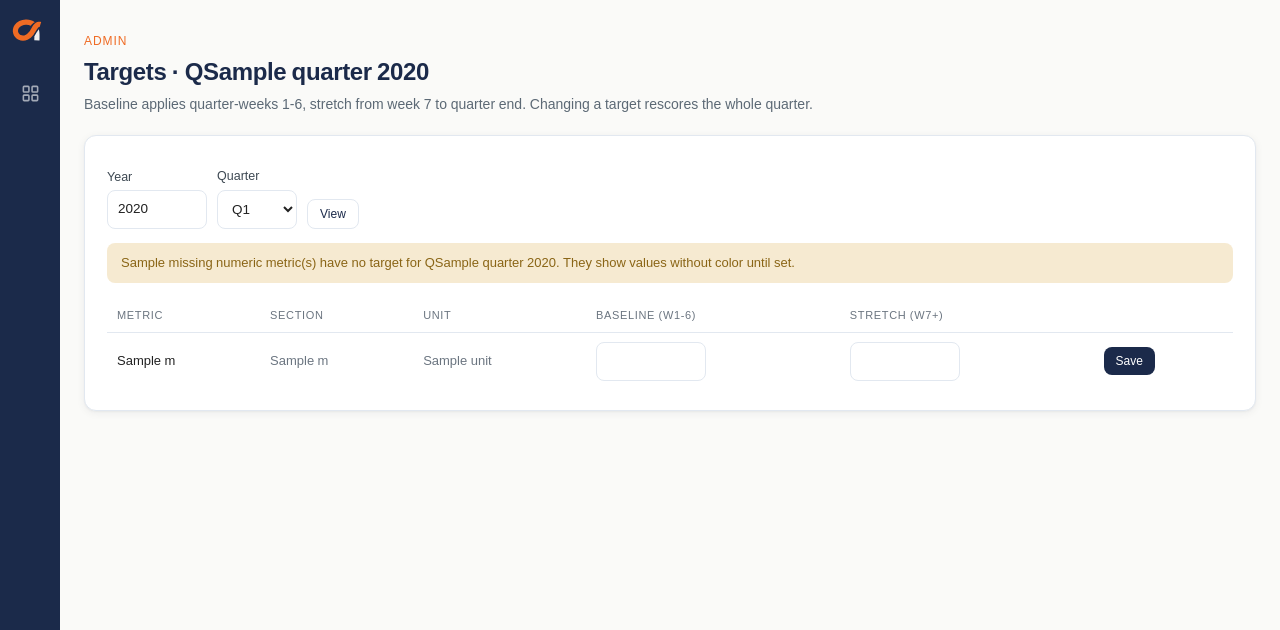
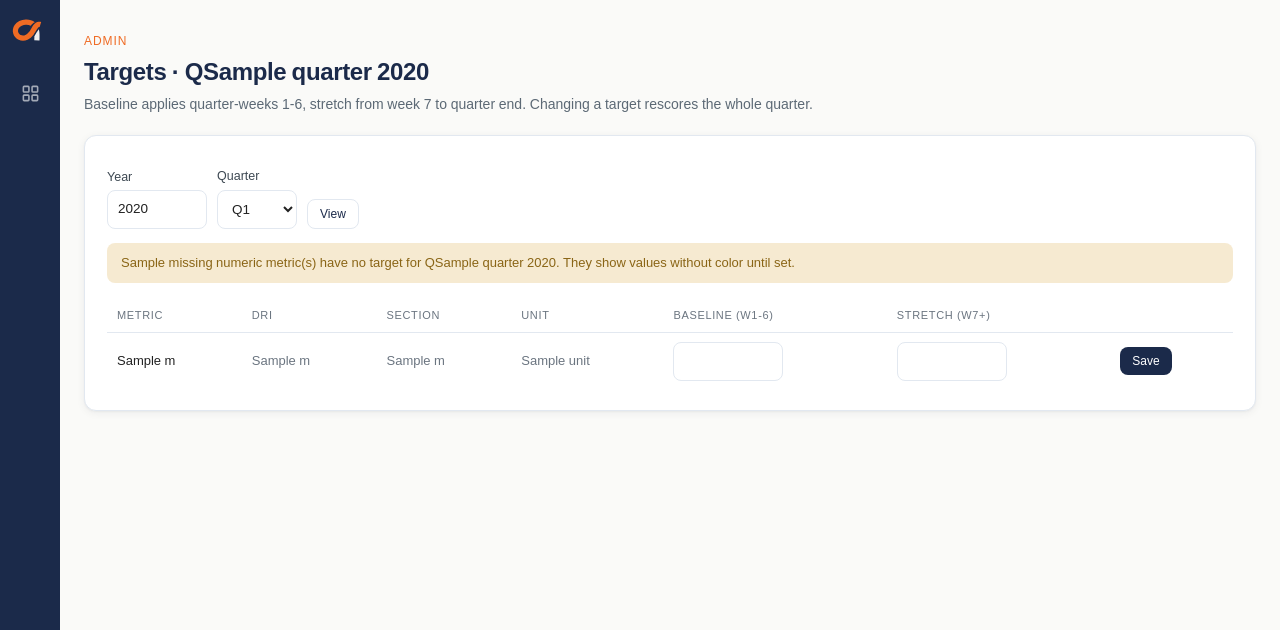
Before and after one commit to kocherm/scorecard, a FastAPI app: template app/templates/admin_targets.html in a window 1280 px wide. Shown: the top 630 px of the page. Run offline with FastAPI, Linux system fonts and the light colour scheme; the template is opened without the code that fills it: most values are stand-ins (such as "Sample title", 1, 10 or a date in 2020).

Commit message:
Show metric owner (DRI) on every surface: TV wall/briefing/hud tiles and rows, client panels, grid summary strip, 1-3-1 page, admin targets, and /api/v1/metrics
Co-Authored-By: Claude Fable 5 <noreply@anthropic.com>

```diff
--- a/app/api.py
+++ b/app/api.py
@@ -84,8 +84,10 @@ def scorecard_state(request: Request, con: sqlite3.Connection = Depends(db_dep))
 def list_metrics(request: Request, con: sqlite3.Connection = Depends(db_dep)):
     api_token_from_request(request, con, need_write=False)
     rows = con.execute(
-        """SELECT m.id, m.name, m.metric_type, m.unit, s.name AS section
+        """SELECT m.id, m.name, m.metric_type, m.unit, s.name AS section,
+                  u.display_name AS dri
            FROM metrics m JOIN sections s ON s.id = m.section_id
+           LEFT JOIN users u ON u.id = m.dri_user_id
            WHERE m.archived_at IS NULL ORDER BY s.sort_order, m.sort_order"""
     ).fetchall()
     return [dict(r) for r in rows]
--- a/app/grid.py
+++ b/app/grid.py
@@ -60,8 +60,8 @@ class Summary:
     stale: int = 0
     pending: int = 0
     other: int = 0
-    red_names: list[str] = field(default_factory=list)
-    stale_names: list[str] = field(default_factory=list)
+    red_names: list[str] = field(default_factory=list)    # "Metric (DRI)"
+    stale_names: list[str] = field(default_factory=list)  # "Metric (DRI)"
 
 
 @dataclass
@@ -219,16 +219,18 @@ def build_grid(con: sqlite3.Connection, now: datetime,
 
             closed_state = sc.cell_state(info, closed, closed_entry,
                                          target_for(m["id"], closed), now, tz)
+            owned_name = (f"{m['name']} ({m['dri_name']})" if m["dri_name"]
+                          else m["name"])
             if closed_state == sc.CellState.GREEN:
                 summary.green += 1
             elif closed_state == sc.CellState.YELLOW:
                 summary.yellow += 1
             elif closed_state == sc.CellState.RED:
                 summary.red += 1
-                summary.red_names.append(m["name"])
+                summary.red_names.append(owned_name)
             elif closed_state == sc.CellState.STALE:
                 summary.stale += 1
-                summary.stale_names.append(m["name"])
+                summary.stale_names.append(owned_name)
             elif closed_state == sc.CellState.PENDING:
                 summary.pending += 1
             else:
@@ -377,7 +379,8 @@ def build_tv(con: sqlite3.Connection, now: datetime) -> TvVM:
                 note = ""
                 if row.red_streak >= 2:
                     note = f"week {row.red_streak}"
-                clients.append({"name": row.name, "state": st, "note": note})
+                clients.append({"name": row.name, "state": st, "note": note,
+                                "dri": row.dri_name if row.dri_name != "-" else ""})
             if row.metric_type != "status" and row.is_key:
                 # Prefer this week's number; fall back to last week's.
                 use, week_note = (cur, "this week")
--- a/app/main.py
+++ b/app/main.py
@@ -242,13 +242,17 @@ def one_three_one_page(metric_id: int, week: str, request: Request,
                        con: sqlite3.Connection = Depends(db_dep)):
     m = _metric_or_404(con, metric_id)
     w = wk.parse_week(week)
+    dri = con.execute(
+        "SELECT display_name FROM users WHERE id = ?", (m["dri_user_id"],)
+    ).fetchone() if m["dri_user_id"] else None
     existing = con.execute(
         """SELECT o.*, u.display_name AS author FROM one_three_ones o
            JOIN users u ON u.id = o.created_by
            WHERE o.metric_id = ? AND o.week_start = ?""",
         (metric_id, week)).fetchone()
     return render(request, "onethreeone.html", user=user, active="grid",
-                  metric=m, week=week, week_date=w, existing=existing,
+                  metric=m, dri_name=dri["display_name"] if dri else None,
+                  week=week, week_date=w, existing=existing,
                   existing_options=json.loads(existing["options_json"]) if existing else [])
 
 
@@ -432,8 +436,10 @@ def admin_targets(request: Request, year: Optional[int] = None, quarter: Optiona
     year = year or y
     quarter = quarter or q
     metrics = con.execute(
-        """SELECT m.*, s.name AS section_name FROM metrics m
+        """SELECT m.*, s.name AS section_name, u.display_name AS dri_name
+           FROM metrics m
            JOIN sections s ON s.id = m.section_id
+           LEFT JOIN users u ON u.id = m.dri_user_id
            WHERE m.archived_at IS NULL AND m.metric_type = 'numeric'
            ORDER BY s.sort_order, m.sort_order""").fetchall()
     rows = []
--- a/app/static/scorecard.css
+++ b/app/static/scorecard.css
@@ -454,6 +454,7 @@ table.now .tgt { color: var(--slate); font-size: 13px; font-variant-numeric: tab
   border-bottom: 1px solid var(--pearl); font-size: 14px; }
 .clientcard .crow:last-child { border-bottom: none; }
 .clientcard .cn { font-weight: 500; }
+.clientcard .cwho { font-size: 12px; color: var(--silver); }
 .clientcard .cs { margin-left: auto; font-weight: 600; font-size: 12.5px; }
 .clientcard .cs.green { color: var(--green-deep); } .clientcard .cs.yellow { color: var(--amber-deep); }
 .clientcard .cs.red { color: var(--red-deep); } .clientcard .cs.stale { color: var(--silver); }
@@ -475,6 +476,7 @@ body.tv .chip2 { font-size: 15px; }
 .tiles { display: grid; grid-template-columns: repeat(auto-fit, minmax(180px, 1fr)); gap: 12px; margin-bottom: 14px; }
 .tile { background: #fff; border: 1px solid var(--cloud); border-radius: var(--radius-lg); padding: 13px 15px 11px; box-shadow: var(--shadow-card); }
 .tile .tn { font-size: 12.5px; color: var(--slate); line-height: 1.3; min-height: 34px; }
+.tile .tn .twho { display: block; font-size: 11px; color: var(--silver); }
 .tile .tv2 { font-size: 30px; font-weight: 600; letter-spacing: -0.02em; line-height: 1.1; font-variant-numeric: tabular-nums; }
 .tile .tv2.green { color: var(--green-deep); } .tile .tv2.yellow { color: var(--amber-deep); }
 .tile .tv2.red { color: var(--red-deep); }
@@ -490,6 +492,7 @@ body.tv .chip2 { font-size: 15px; }
 .pill.yellow { background: var(--amber-subtle); color: var(--amber-deep); }
 .pill.red { background: var(--red-subtle); color: var(--red-deep); }
 .pill.stale { background: var(--stale-subtle); color: var(--silver); }
+.chiprow .pill .pwho { font-weight: 500; opacity: 0.75; }
 
 /* briefing view */
 .brief { display: grid; grid-template-columns: 360px 1fr; gap: 14px; align-items: start; }
@@ -509,6 +512,8 @@ body.tv .chip2 { font-size: 15px; }
 .hrow .hn { font-size: 14.5px; font-weight: 500; width: 270px; flex: none; display: flex; gap: 9px; align-items: center; }
 .hrow .hn.key { font-weight: 600; color: var(--navy); }
 .hrow .hn .star { color: var(--accent); font-size: 12px; }
+.hrow .hwho { flex: none; width: 110px; font-size: 12px; color: var(--silver);
+  overflow: hidden; text-overflow: ellipsis; white-space: nowrap; }
 .hist { display: inline-flex; gap: 4px; }
 .hist i { width: 15px; height: 15px; border-radius: 4px; background: var(--pearl); }
 .hist i.green { background: rgba(56,161,105,0.75); } .hist i.yellow { background: rgba(214,158,46,0.75); }
@@ -540,6 +545,7 @@ body.tv .chip2 { font-size: 15px; }
 .hstrip { display: flex; flex-direction: column; gap: 8px; }
 .hstrip .srow { display: flex; align-items: center; gap: 10px; font-size: 14.5px; }
 .hstrip .srow .sn { color: var(--ink); }
+.hstrip .srow .swho { font-size: 12px; color: var(--silver); }
 .hstrip .srow .sv { margin-left: auto; font-weight: 600; font-variant-numeric: tabular-nums; }
 .hstrip .srow .sv.green { color: var(--green-deep); } .hstrip .srow .sv.yellow { color: var(--amber-deep); }
 .hstrip .srow .sv.red { color: var(--red-deep); } .hstrip .srow .sv.stale, .hstrip .srow .sv.pending { color: var(--silver); }
--- a/app/templates/_display_body.html
+++ b/app/templates/_display_body.html
@@ -6,7 +6,7 @@
   <div class="tiles">
     {% for r in tv.strip if not r.is_key and r.metric_type != 'status' %}
     <div class="tile">
-      <div class="tn">{{ r.name }}</div>
+      <div class="tn">{{ r.name }}{% if r.dri_name != '-' %}<span class="twho">{{ r.dri_name }}</span>{% endif %}</div>
       <div class="tv2 {{ r.latest_state }}">{{ r.latest_display if r.latest_display != '-' else '&mdash;'|safe }}</div>
       <div class="tt">{% if r.week_note %}{{ r.week_note }}{% if r.target_display != '-' %} &middot; target {{ r.target_display }}{% endif %}{% else %}no data yet{% endif %}</div>
       <div class="meter"><i class="{{ r.latest_state }}" style="width:{{ r.pct if r.pct is not none else 0 }}%"></i></div>
@@ -15,7 +15,7 @@
   </div>
   <div class="chiprow">
     {% for c in tv.clients %}
-    <span class="pill {{ c.state }}"><span class="dot {{ c.state }}"></span>{{ c.name }}{% if c.note %} &middot; {{ c.note }}{% endif %}</span>
+    <span class="pill {{ c.state }}"><span class="dot {{ c.state }}"></span>{{ c.name }}{% if c.dri %} <span class="pwho">&middot; {{ c.dri }}</span>{% endif %}{% if c.note %} &middot; {{ c.note }}{% endif %}</span>
     {% endfor %}
   </div>
 {% elif tv.view == 'strip' %}
@@ -42,6 +42,7 @@
       {% if r.section != hsec.v %}<div class="hsec">{{ r.section }}</div>{% set hsec.v = r.section %}{% endif %}
       <div class="hrow">
         <span class="hn {% if r.is_key %}key{% endif %}"><span class="dot {{ r.dot }}"></span>{{ r.name }}{% if r.is_key %} <span class="star">&#9733;</span>{% endif %}</span>
+        <span class="hwho">{{ r.dri_name if r.dri_name != '-' else '' }}</span>
         <span class="hist">{% for s in r.spark %}<i class="{{ s.state }}"></i>{% endfor %}<i class="{{ r.cur_state }} now"></i></span>
         <span class="hv {{ r.latest_state }}">{{ r.latest_display if r.latest_display != '-' else '&mdash;'|safe }}</span>
         <span class="ht">{% if r.target_display != '-' %}/ {{ r.target_display }}{% endif %}</span>
@@ -69,6 +70,7 @@
       <div class="hstrip">
         {% for r in tv.strip if not r.is_key and r.metric_type != 'status' %}
         <div class="srow"><span class="dot {{ r.dot }}"></span><span class="sn">{{ r.name }}</span>
+          {% if r.dri_name != '-' %}<span class="swho">{{ r.dri_name }}</span>{% endif %}
           <span class="sv {{ r.latest_state }}">{% if r.latest_display != '-' %}{{ r.latest_display }}{% if r.target_display != '-' %} / {{ r.target_display }}{% endif %}{% else %}not updated{% endif %}</span></div>
         {% endfor %}
       </div>
--- a/app/templates/_tv_parts.html
+++ b/app/templates/_tv_parts.html
@@ -95,6 +95,7 @@
   <div class="cht">Client health</div>
   {% for c in tv.clients %}
   <div class="crow"><span class="dot {{ c.state }}"></span><span class="cn">{{ c.name }}</span>
+    {% if c.dri %}<span class="cwho">{{ c.dri }}</span>{% endif %}
     <span class="cs {{ c.state }}">{{ {'green':'Green','yellow':'Yellow','red':'Red','stale':'no update'}[c.state] }}{% if c.note %} &middot; {{ c.note }}{% endif %}</span></div>
   {% endfor %}
 </div>
--- a/app/templates/admin_targets.html
+++ b/app/templates/admin_targets.html
@@ -17,10 +17,11 @@
   </form>
   {% if missing %}<div class="flash warn">{{ missing }} numeric metric(s) have no target for Q{{ quarter }} {{ year }}. They show values without color until set.</div>{% endif %}
   <table class="list">
-    <tr><th>Metric</th><th>Section</th><th>Unit</th><th>Baseline (W1-6)</th><th>Stretch (W7+)</th><th></th></tr>
+    <tr><th>Metric</th><th>DRI</th><th>Section</th><th>Unit</th><th>Baseline (W1-6)</th><th>Stretch (W7+)</th><th></th></tr>
     {% for row in rows %}
     <tr>
       <td>{{ row.m['name'] }}</td>
+      <td class="note">{{ row.m['dri_name'] or '-' }}</td>
       <td class="note">{{ row.m['section_name'] }}</td>
       <td class="note">{{ row.m['unit'] or '-' }}</td>
       <form method="post" action="/admin/targets/{{ row.m['id'] }}?year={{ year }}&quarter={{ quarter }}">
--- a/app/templates/onethreeone.html
+++ b/app/templates/onethreeone.html
@@ -2,7 +2,7 @@
 {% block title %}1-3-1{% endblock %}
 {% block content %}
 <div class="page-head">
-  <div class="eyebrow">Red metric &middot; {{ week | qlabel }} ({{ week_date.strftime('%b %-d') }})</div>
+  <div class="eyebrow">Red metric &middot; {{ week | qlabel }} ({{ week_date.strftime('%b %-d') }}){% if dri_name %} &middot; DRI: {{ dri_name }}{% endif %}</div>
   <h1>1-3-1: {{ metric['name'] }}</h1>
   <p class="page-sub">One problem, three options, one recommendation. Bring this to the weekly sync.</p>
 </div>
```
